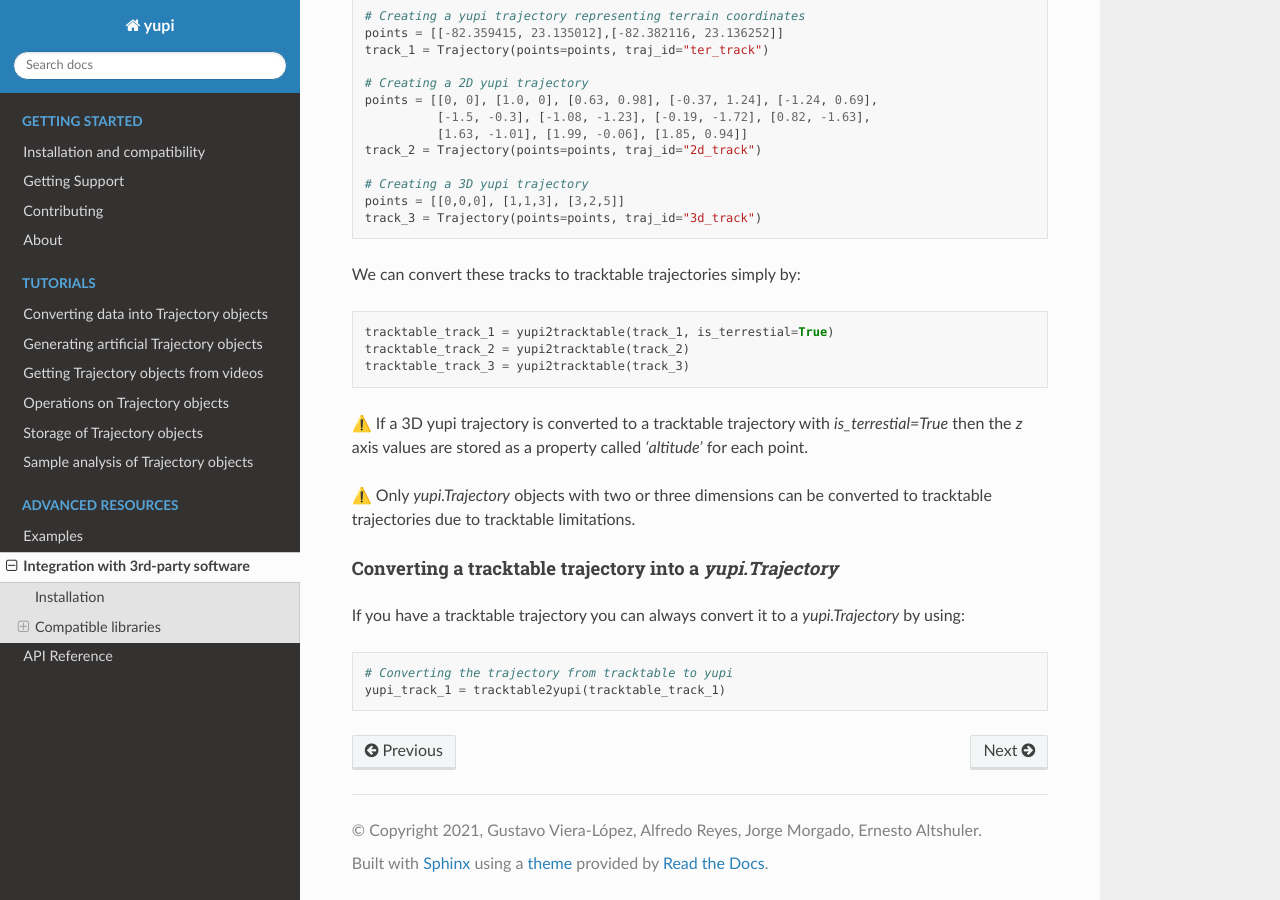
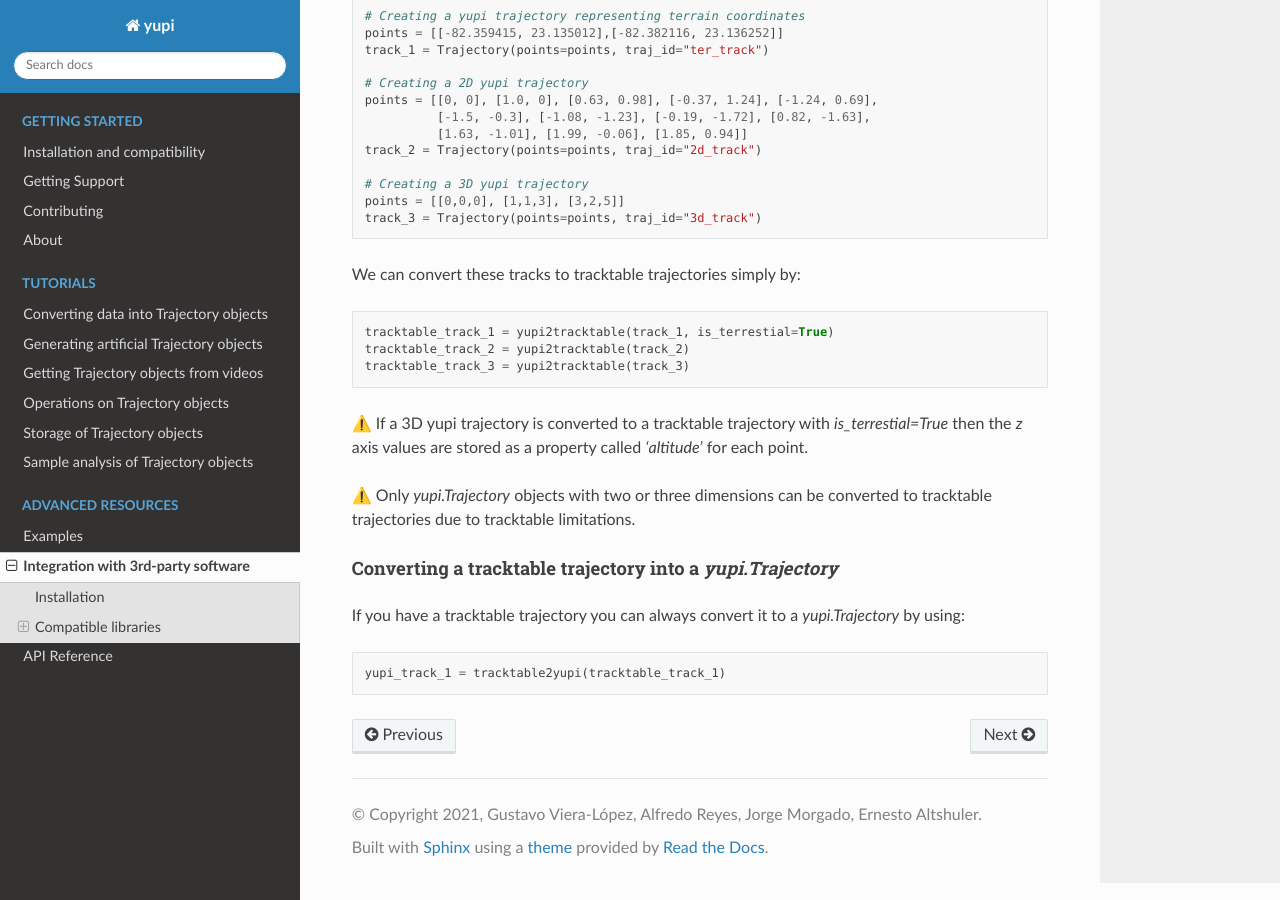
Before and after one commit to yupidevs/yupi, a Sphinx documentation site: the page built from docs/source/integration/integration.rst, in a window 1280 px wide and 900 px high, scrolled down 1748 px. Built offline with Sphinx 7.4.7 and the Read the Docs theme 2.0.0, drawn with Linux system fonts in a browser that asks for light colours.

Commit message:
Remove unnessesary code comments

```diff
--- a/docs/source/integration/integration.rst
+++ b/docs/source/integration/integration.rst
@@ -112,5 +112,4 @@ If you have a tracktable trajectory you can always convert it to a *yupi.Traject
 
 .. code-block:: python
 
-  # Converting the trajectory from tracktable to yupi
   yupi_track_1 = tracktable2yupi(tracktable_track_1)
```
